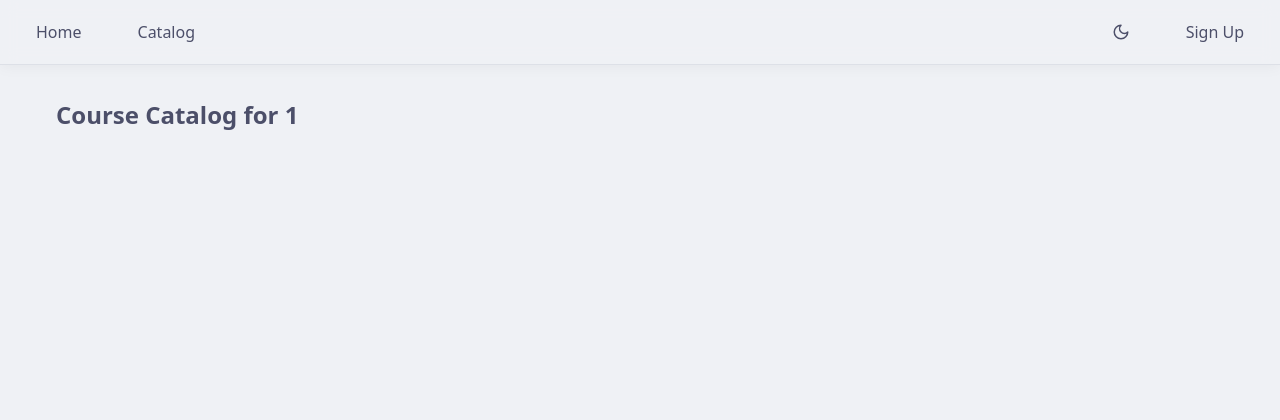
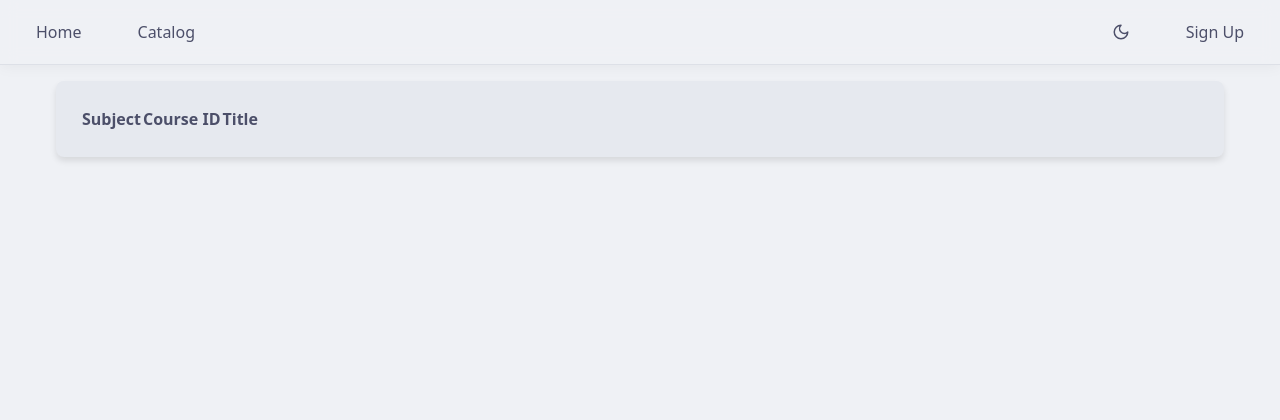
Before and after one commit to UCM-CSE-108-Biblioplex/Student-Enrollment, a Flask app: page /enrollment/course_catalog/1 in a window 1280 px wide. Shown: the top 420 px of the page. Run offline with Flask 3, Linux system fonts and the light colour scheme; data that the repository does not hold is empty; parts of the project's set-up code (start-up, migrations or seed data) failed here and were passed over; some libraries are stand-ins or nearby versions.

Commit message:
Working on making the table to display courses

```diff
--- a/website/site_enrollment.py
+++ b/website/site_enrollment.py
@@ -47,13 +47,27 @@ def catalog():
 @site_enrollment.route("/course_catalog/<string:term>")
 def catalog_term(term):
     courses_cat = Course.query.filter_by(semester=term).all()
+
+    titles = ["Course Name", "Department", "Number", "Semester"]
+    rows = [[c.name, c.dept, c.number, c.semester] for c in courses_cat]
+
+
     # returns a list of courses offered
     #   - includes course name, ID, CRN, etc.
     #   - includes instructorm TAs
     #   - includes Dates/Times of classes, exams
     #       - hovercard w/ calendar element would be neat
     #   - includes level of enrollment, waitlist availability
-    return (render_template("courses.html", term=term, courses=courses_cat))
+    return render_template(
+        "courses.html",
+        term=term,
+        titles=titles,
+        rows=rows,
+        courses=courses_cat,
+        current_page=1,
+        total_pages=1,
+        items_per_page=len(rows)
+    )
 
 @site_enrollment.route("/Enroll")
 @login_required
--- a/website/templates/courses.html
+++ b/website/templates/courses.html
@@ -1,13 +1,26 @@
+{% from "macros/table.html" import table %}
+{% from "macros/pagination.html" import pagination %}
+{% from "macros/modal.html" import modal_shell %}
+
 {% extends "master.html" %}
+
 {% block body %}
-<div class="container">
-    <h2 class="mb-4 mt-8">Course Catalog for {{ term|title }}</h2>
-    <ul class="ml-8 list-group">
-        {% for course in courses %}
-        <li class="list-group-item">
-            <strong>{{ course.dept }} {{ course.number }}</strong>: {{ course.name }}
-        </li>
-        {% endfor %}
-  </ul>
+<div class="container mt-10">
+    <div class="d-flex justify-content-between align-items-center mb-4">
+        <h2 class="fw-bold"></h2>
+    </div>
+
+    <div class="table-container card shadow p-4 rounded bg-white border-0">
+        <table class ="table table-responsive">
+            <thead>
+                <tr>
+                    <th>Subject</th>
+                    <th>Course ID</th>
+                    <th>Title</th>
+
+                </tr>
+            </thead>
+        </table>
+    </div>
 </div>
 {% endblock %}
```
